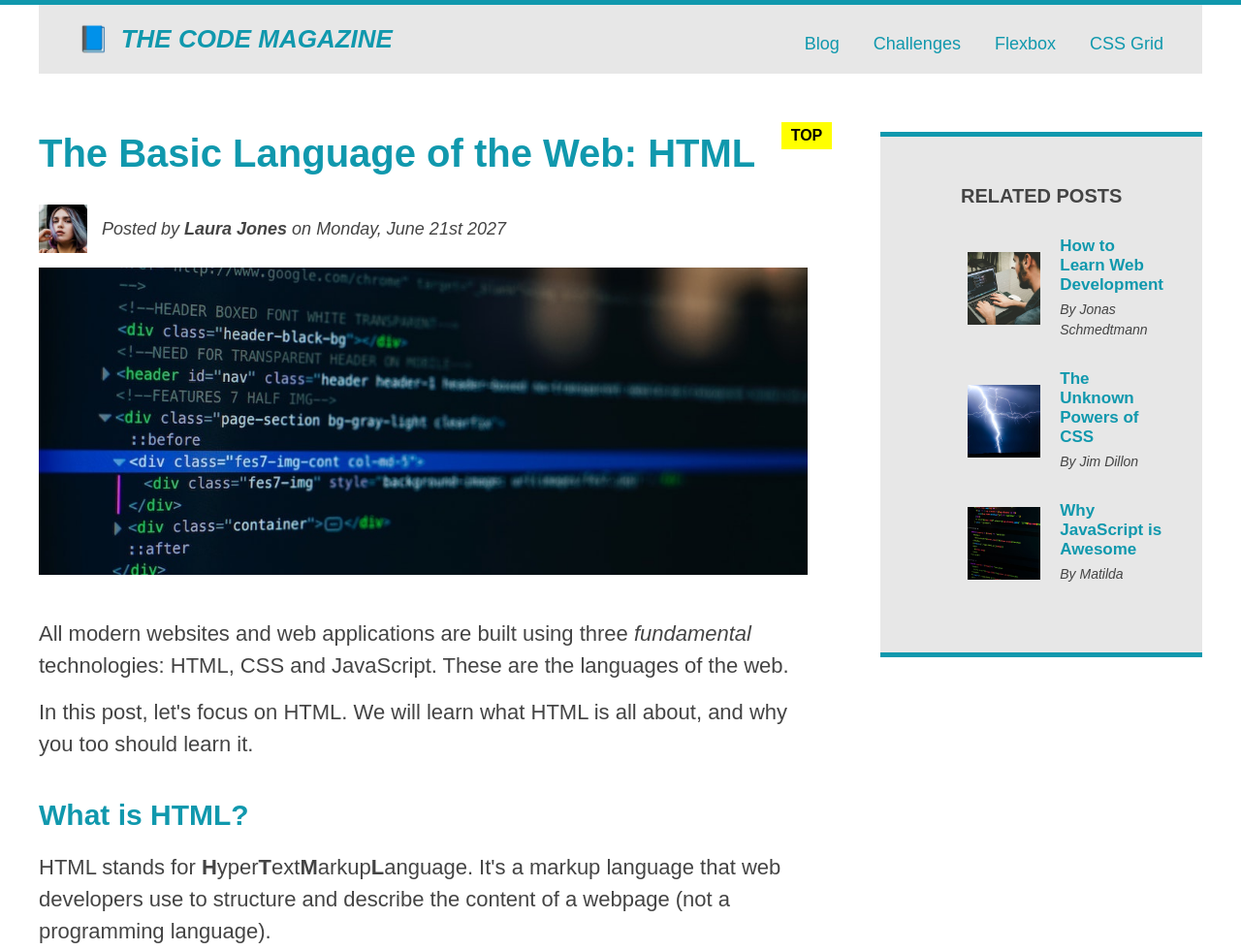
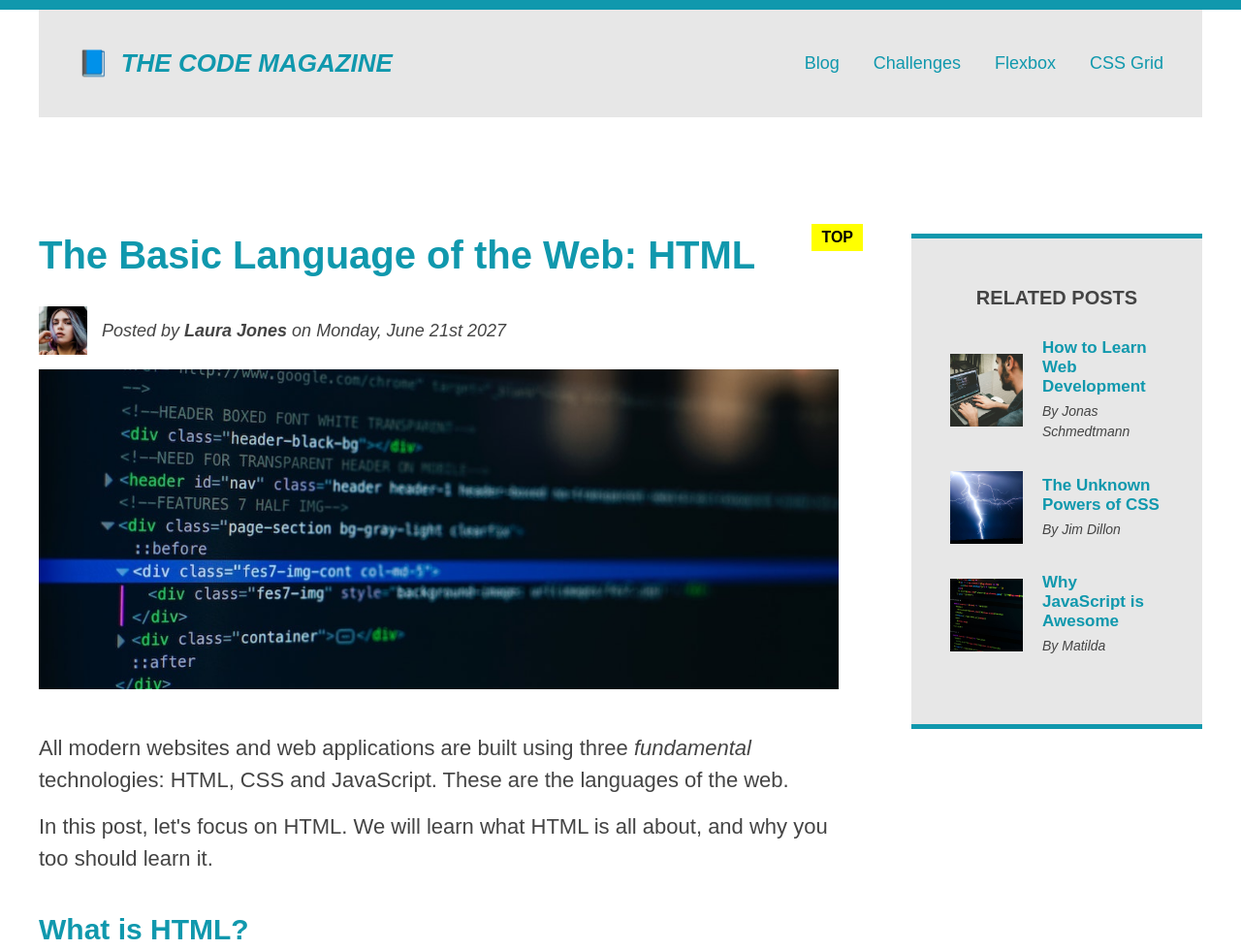
Before and after one commit to emrcelik9/HTML-Fundamentals, a plain HTML site: page index.html in a window 1280 px wide. Shown: the top 980 px of the page at 97% size. Drawn offline with Linux system fonts and the light colour scheme.

Commit message:
css grid added

```diff
--- a/index.html
+++ b/index.html
@@ -17,11 +17,13 @@
           <a href="flexbox.html">Flexbox</a>
           <a href="css-grid.html">CSS Grid</a>
         </nav>
-        <!--
-        <div class="clear"></div> eski  float düzenleme      -->
+
+        <!--   <div class="clear"></div> eski  float düzenleme   -->
       </header>
 
-      <div class="row">
+      <!-- Only Necessary for Flexbox -->
+      <!-- <div class="row"> -->
+
       <article>
         <header class="post-header">
           <h2>The Basic Language of the Web: HTML</h2>
@@ -52,8 +54,8 @@
         <p>
           All modern websites and web applications are built using three
           <em>fundamental</em>
-            technologies: HTML, CSS and JavaScript. These are the languages of
-            the web.
+          technologies: HTML, CSS and JavaScript. These are the languages of the
+          web.
         </p>
         <p>
           In this post, let's focus on HTML. We will learn what HTML is all
@@ -111,7 +113,8 @@
 
       <aside>
         <h4>Related posts</h4>
-          <ul class="related-">
+
+        <ul class="related">
           <li class="related-post">
             <img
               src="img/related-1.jpg"
@@ -120,9 +123,7 @@
               height="75"
             />
             <div>
-                <a href="#" class="related-link"
-                  >How to Learn Web Development</a
-                >
+              <a href="#" class="related-link">How to Learn Web Development</a>
               <p class="related-author">By Jonas Schmedtmann</p>
             </div>
           </li>
@@ -152,7 +153,7 @@
           </li>
         </ul>
       </aside>
-      </div>
+      <!--   </div> -->
       <footer>
         <p id="copyright" class="copyright text">
           Copyright &copy; 2027 by The Code Magazine
--- a/style.css
+++ b/style.css
@@ -10,7 +10,7 @@
 body {
   font-family: sans-serif;
   color: #444;
-  border-top: 5px solid #1098ad;
+  border-top: 10px solid #1098ad;
   position: relative;
 }
 
@@ -23,7 +23,7 @@ body {
 
 .main-header {
   background-color: #e7e7e7;
-  padding: 20px 40px;
+  padding: 40px 40px;
   margin-bottom: 60px;
   /*   height: 80px; */
 }
@@ -117,7 +117,7 @@ li:last-child {
   font-size: 16px;
 }
 .related-author {
-  font-size: 16px;
+  font-size: 18px;
   font-weight: bold;
 }
 
@@ -144,7 +144,7 @@ li:last-child {
   font-style: italic;
 }
 
-li:nth-child(2) {
+li:nth-child(even) {
   /*   color: red; */
 }
 
@@ -155,10 +155,12 @@ article p:first-child {
 
 /* styling links */
 
-a:link,
+a:link {
+  color: #1098ad;
+  text-decoration: none;
+}
 a:visited {
   color: #1098ad;
-  text-decoration: none;
 }
 
 a:hover {
@@ -187,7 +189,7 @@ nav a:link {
   display: block; */
 
   margin-right: 30px;
-  margin-top: 10px;
+
   display: inline-block;
 }
 
@@ -222,7 +224,7 @@ h2 {
   position: relative;
 }
 
-h2::after {
+h2::before {
   content: "TOP";
   background-color: yellow;
   color: black;
@@ -242,7 +244,7 @@ h2::after {
 }
 
 .copyright {
-  color: ;
+  color: blue;
 }
 
 .text {
@@ -251,8 +253,7 @@ h2::after {
 
 footer p {
   color: green !important;
-}
- */
+} */
 
 /* FLOATS */
 /*
@@ -327,7 +328,7 @@ footer {
   font-weight: bold;
   font-style: normal;
   margin-bottom: 5px;
-  display: inline-block;
+  display: block;
 }
 .related-author {
   margin-bottom: 0;
@@ -336,6 +337,8 @@ footer {
   font-style: italic;
 }
 
+/*Flexbox Layout*/
+/*
 .row {
   display: flex;
   gap: 75px;
@@ -349,11 +352,36 @@ article {
 }
 
 aside {
-  /*
+
          DEFAULTS:
         flex-grow:0;
         flex-shrink: 1;
         flex-basis:auto;
- */
+
   flex: 0 0 300px;
 }
+ */
+
+/* CSS GRID LAYOUT */
+.container {
+  display: grid;
+  grid-template-columns: 1fr 300px;
+  column-gap: 75px;
+  row-gap: 60px;
+  align-items: start;
+}
+
+.main-header {
+  /* grid-column: 1 / span 2; */
+  grid-column: 1 / -1;
+}
+
+article {
+}
+
+aside {
+}
+
+footer {
+  grid-column: 1 / -1;
+}
```
Also changed, not shown: css-grid.html (+42 -5 lines). Lines whose indentation alone changed are shown as unchanged.
